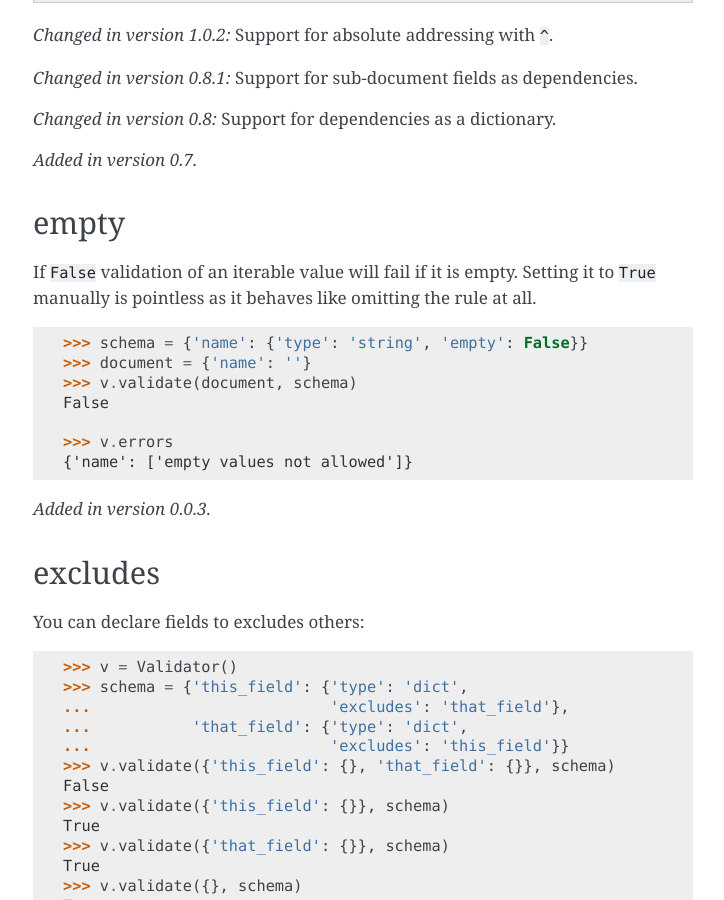
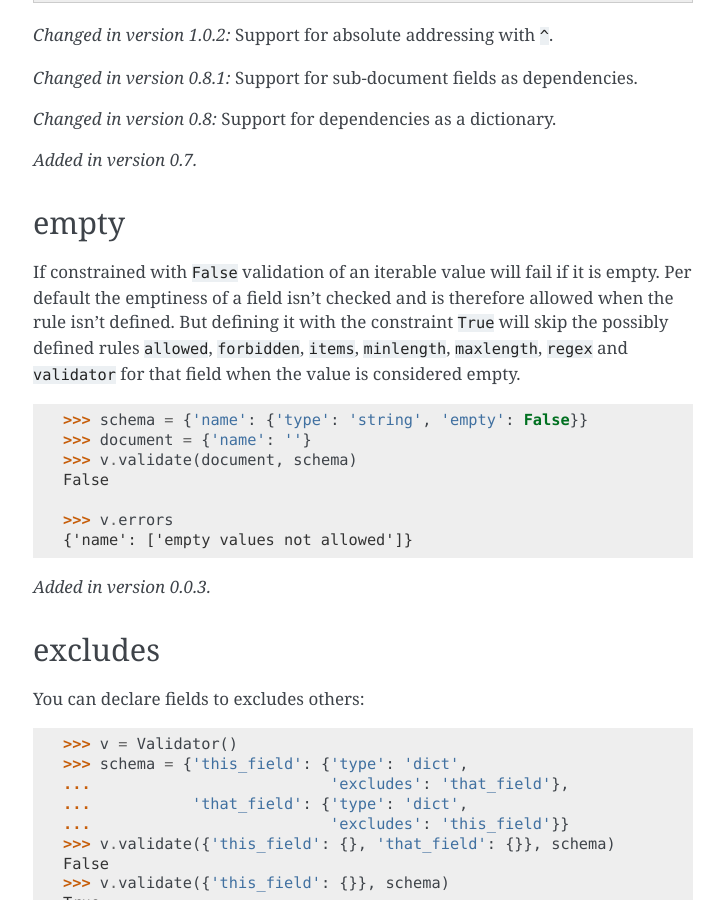
Before and after one commit to pyeve/cerberus, a Sphinx documentation site: the page built from docs/validation-rules.rst, in a window 1280 px wide and 900 px high, scrolled down 4036 px. Shown: the whole window, without its empty margins (387-1111 px from the left). Built offline with Sphinx 7.4.7, drawn with Linux system fonts in a browser that asks for light colours; comment, search, counter and statistics services are not loaded.

Commit message:
Skip some rules on empty fields that are allowed to be empty.
This allows a less verbose definition of schemas that allow values to be
empty while havin expectations on non-empty values.

Closes #326.

```diff
--- a/docs/validation-rules.rst
+++ b/docs/validation-rules.rst
@@ -209,9 +209,13 @@ special meaning.
 
 empty
 -----
-If ``False`` validation of an :term:`iterable` value will fail if it is empty.
-Setting it to ``True`` manually is pointless as it behaves like omitting the
-rule at all.
+If constrained with ``False`` validation of an :term:`iterable` value will fail
+if it is empty.
+Per default the emptiness of a field isn't checked and is therefore allowed
+when the rule isn't defined. But defining it with the constraint ``True`` will
+skip the possibly defined rules ``allowed``, ``forbidden``, ``items``,
+``minlength``, ``maxlength``, ``regex`` and ``validator`` for that field when
+the value is considered empty.
 
 .. doctest::
 
```
Also changed, not shown: 2 other files.
